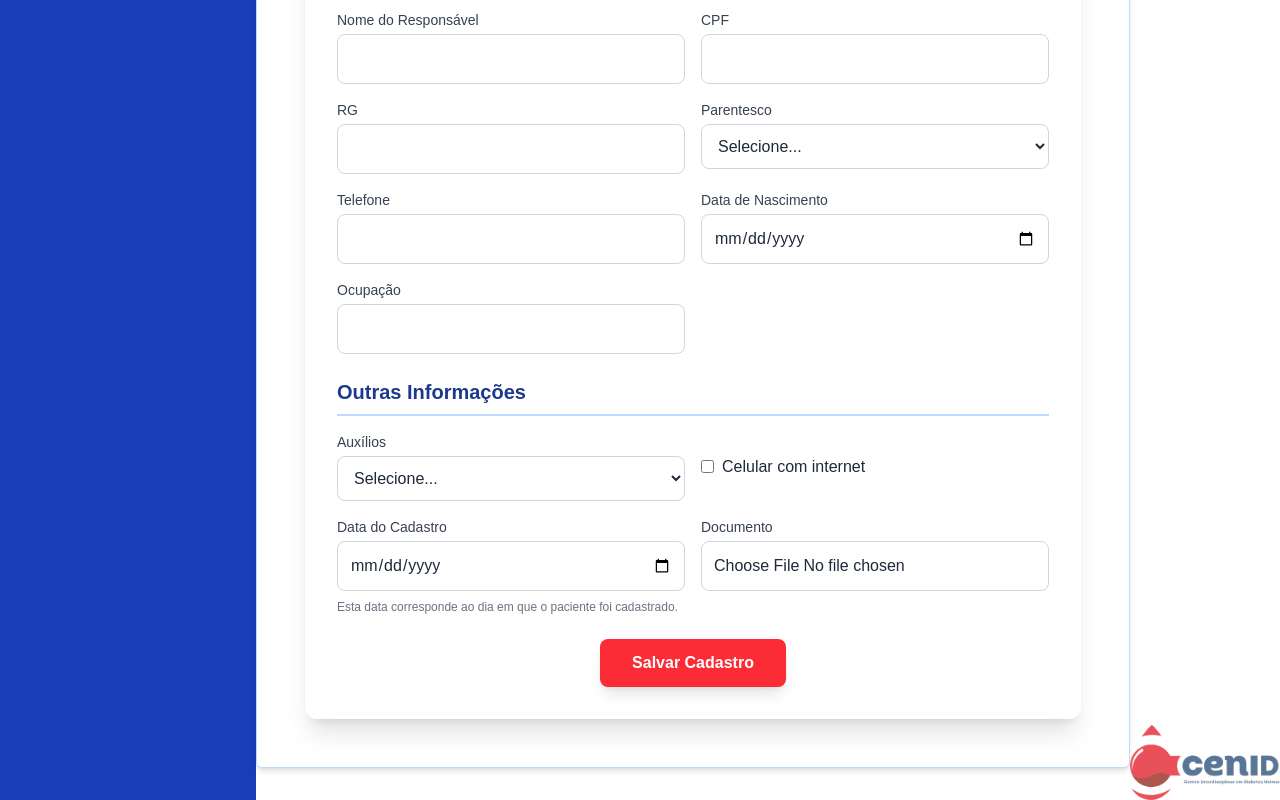
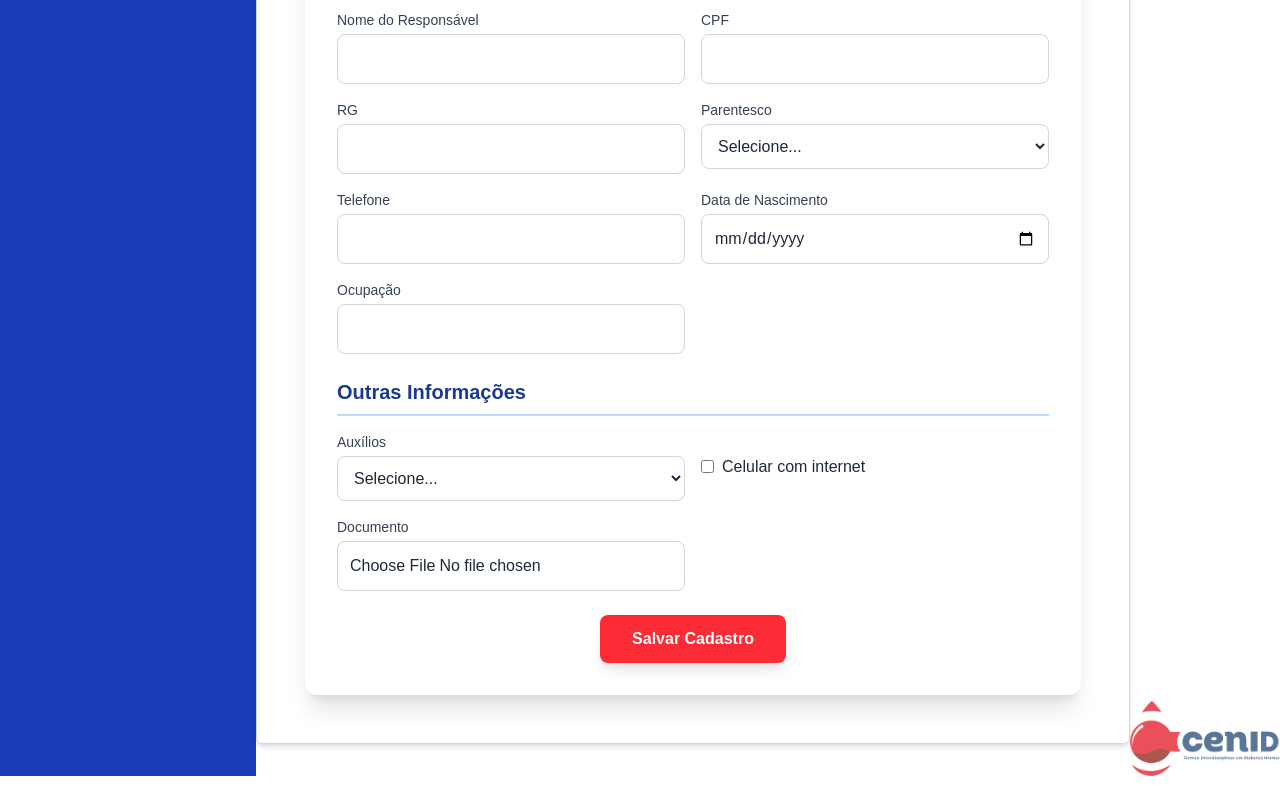
Before and after one commit to GabrielaAkemi/Cenid-Centro-Interdiciplinar-em-Diabetes, a Next.js app: page /Funcionarios/cadastrarPacientes in a window 1280 px wide. Shown: the part 1617-2417 px from the top of the page. After the commit the page ends 2393 px from the top, so only its background shows below. Built offline with nearby package versions, Linux system fonts and the light colour scheme.

Commit message:
Correcao informacoes paciente

```diff
--- a/src/components/Forms/paciente-forms.tsx
+++ b/src/components/Forms/paciente-forms.tsx
@@ -258,7 +258,6 @@ const App: React.FC = () => {
         formData.responsavel.dataNascimento || null,
       ocupacao_responsavel: formData.responsavel.ocupacao || null,
       auxilio: formData.auxilio ? Number(formData.auxilio) : null,
-      data_cadastro: formData.dataCadastro || null,
       celular_com_internet: formData.celularInternet,
     };
 
@@ -677,18 +676,7 @@ const App: React.FC = () => {
                   Celular com internet
                 </label>
               </div>
-              <div className="flex flex-col space-y-1">
-                <label className="text-sm font-medium text-gray-700">Data do Cadastro</label>
-                <input
-                  type="date"
-                  value={formData.dataCadastro}
-                  onChange={(e) => handleChange("dataCadastro", e.target.value)}
-                  className="rounded-lg p-3 border border-gray-300 focus:ring focus:ring-blue-200"
-                />
-                <span className="text-xs text-gray-500 mt-1">
-                  Esta data corresponde ao dia em que o paciente foi cadastrado.
-                </span>
-              </div>
+
               <div className="flex flex-col space-y-1">
                 <label className="text-sm font-medium text-gray-700">Documento</label>
                 <input
--- a/src/pages/pacientes/[id]/index.tsx
+++ b/src/pages/pacientes/[id]/index.tsx
@@ -109,7 +109,7 @@ const AppGlicemiaMap: Record<number, string> = {
 };
 
 const getLabel = (map: Record<number, string>, value?: number | string) => {
-  if (value === undefined || value === null) return "N/A";
+  if (value === undefined || value === null) return "-";
   if (typeof value === "number") return map[value] || "Outro";
   return value;
 };
@@ -151,7 +151,7 @@ const PatientDetails = () => {
     { icon: Mail, label: "Email", value: paciente.email },
     { icon: Phone, label: "Telefone", value: paciente.telefone },
     { icon: User, label: "Sexo", value: paciente.sexo == "M" ? "Masculino": "Feminino" },
-    { icon: Home, label: "Endereço", value: `${paciente.endereco}, ${paciente.numero}, ${paciente.municipio}` },
+    { icon: Home, label: "Endereço", value: paciente.endereco && paciente.numero && paciente.municipio ? `${paciente.endereco}, ${paciente.numero}, ${paciente.municipio}` : "-" },
     { icon: User, label: "Ocupação", value: paciente.ocupacao },
     { icon: Stethoscope, label: "Diagnóstico", value: getLabel(DiagnosticoMap, paciente.diagnostico) },
     { icon: Baby, label: "Gestante", value: paciente.gestante ? "Sim" : "Não" },
@@ -160,10 +160,10 @@ const PatientDetails = () => {
     { icon: Syringe, label: "Método de Insulina", value: getLabel(MetodoInsulinaMap, paciente.metodo_insulina) },
     { icon: Smartphone, label: "Monitoramento Glicemia", value: getLabel(MetodoMonitoramentoMap, paciente.metodo_monitoramento) },
     { icon: Smartphone, label: "Uso de App", value: getLabel(AppGlicemiaMap, paciente.app_glicemia) },
-    { icon: User, label: "Responsável", value: paciente.nome_responsavel },
-    { icon: FileText, label: "CPF do Responsável", value: paciente.cpf_responsavel },
-    { icon: Phone, label: "Telefone do Responsável", value: paciente.telefone_responsavel },
-    { icon: Calendar, label: "Data de Cadastro", value: formatDateSafely(paciente.data_cadastro) },
+    { icon: User, label: "Responsável", value: paciente.nome_responsavel ? paciente.nome_responsavel : "-" },
+    { icon: FileText, label: "CPF do Responsável", value: paciente.cpf_responsavel ? paciente.cpf_responsavel : "-" },
+    { icon: Phone, label: "Telefone do Responsável", value: paciente.telefone_responsavel ? paciente.telefone_responsavel : "-" },
+    { icon: Calendar, label: "Data de Cadastro", value: paciente.data_cadastro ? formatDateSafely(paciente.data_cadastro) : "-" },
     { icon: Smartphone, label: "Acesso à Internet", value: paciente.celular_com_internet ? "Sim" : "Não" },
   ] : [];
 
```
